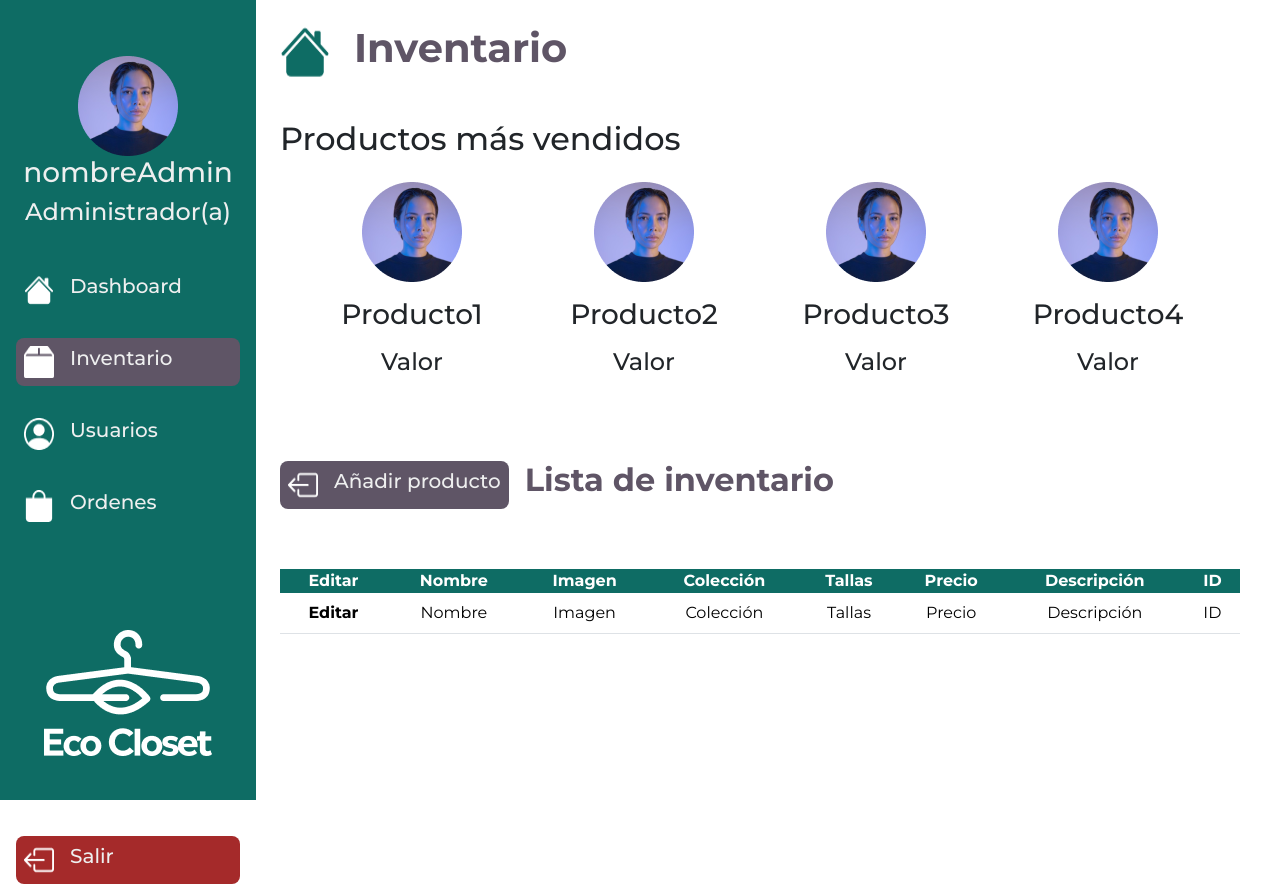
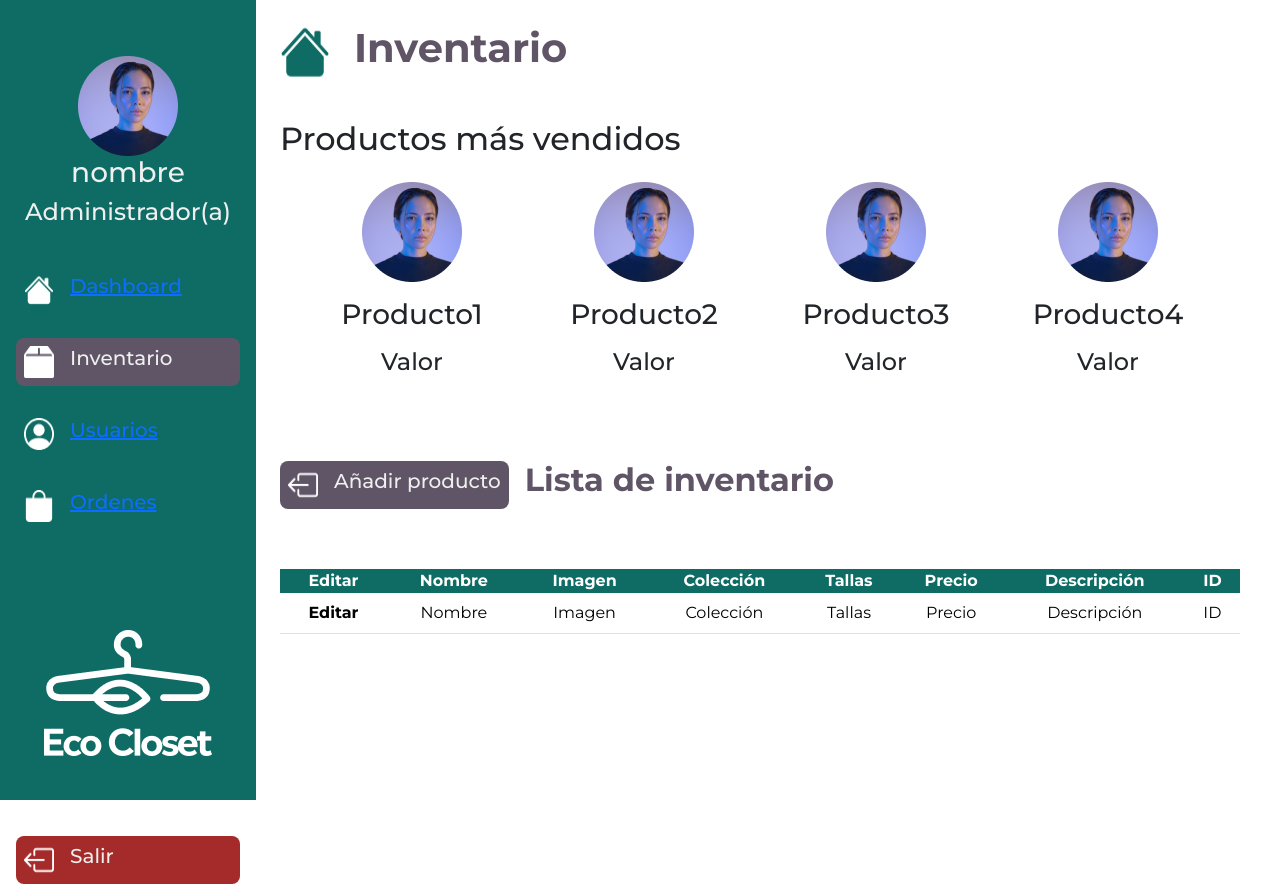
Before and after one commit to Camilo-Fetiva/Ecocloset-TF300h, an Angular app in the folder frontend/: page /Dashboard/Inventario in a window 1280 px wide. Built offline with nearby package versions, Linux system fonts and the light colour scheme.

Commit message:
[actualizar] rutas de dashboard

```diff
--- a/frontend/src/app/pages/dashboard/admin/admin.component.html
+++ b/frontend/src/app/pages/dashboard/admin/admin.component.html
@@ -1,8 +1,11 @@
+<!-- NgFor recorre elemento de un ARRAY y escoge el dato especifico-->
+<!-- <div *ngFor="let admin of allAdmin" class="col">  -->
+
 <main>
     <section class="admin-categorias">
         <section class="admin-texto">
             <img src="/assets/dashboard/home/img-admin.png" alt="img-administrador">
-            <h3>nombreAdmin</h3>
+            <h3>nombre</h3>
             <h4>Administrador(a)</h4>
         </section>
 
@@ -13,15 +16,15 @@
             </section>
             <section class="boton-disable">
                 <img src="/assets/dashboard/home/img-icono-inventario.png" alt="icono">
-                <h5>Inventario</h5>
+                <a routerLink="/Dashboard/Inventario"><h5>Inventario</h5></a>
             </section>
             <section class="boton-disable">
                 <img src="/assets/dashboard/home/img-icono-users.png" alt="icono">
-                <h5>Usuarios</h5>
+                <a routerLink="/Dashboard/Usuarios"><h5>Usuarios</h5></a>
             </section>
             <section class="boton-disable">
                 <img src="/assets/dashboard/home/img-icono-ordenes.png" alt="icono">
-                <h5>Ordenes</h5>
+                <a routerLink="/Dashboard/Ordenes"><h5>Ordenes</h5></a>
             </section>
         </section>
 
@@ -50,7 +53,7 @@
                   <h2 class="card-title">Ordenes</h2>
                   <section class="boton-config">
                     <img src="/assets/dashboard/home/img-icono-config.png" alt="icono">
-                    <h5>Ver Ordenes</h5>
+                    <a routerLink="/Dashboard/Ordenes"><h5>Ver Ordenes</h5></a>
                   </section>
                 </div>
             </div>
@@ -61,7 +64,7 @@
                   <h2 class="card-title">Inventario</h2>
                   <section class="boton-config">
                     <img src="/assets/dashboard/home/img-icono-config.png" alt="icono">
-                    <h5>Ver Inventario</h5>
+                    <a routerLink="/Dashboard/Inventario"><h5>Ver Inventario</h5></a>
                   </section>
                 </div>
             </div>
@@ -72,7 +75,7 @@
                   <h2 class="card-title">Usuarios</h2>
                   <section class="boton-config">
                     <img src="/assets/dashboard/home/img-icono-config.png" alt="icono">
-                    <h5>Ver Usuarios</h5>
+                    <a routerLink="/Dashboard/Usuarios"><h5>Ver Usuarios</h5></a>
                   </section>
                 </div>
             </div>
--- a/frontend/src/app/pages/dashboard/admin/admin.component.ts
+++ b/frontend/src/app/pages/dashboard/admin/admin.component.ts
@@ -1,12 +1,44 @@
-import { Component } from '@angular/core';
+import { Component, inject } from '@angular/core';
+
+// DEPENDENCIAS NECESARIAS
+import { RouterOutlet } from '@angular/router';
+import { RouterLink } from '@angular/router';
+
+// IMPORTAR ADMIN
+import { AdminService } from '../../../services/admin.service';
+import { Admin } from '../../../interfaces/admin';
+
+// IMPORTAR EL NGFOR PARA USAR EL CICLO
+import { NgFor } from '@angular/common';
 
 @Component({
   selector: 'app-admin',
   standalone: true,
-  imports: [],
+  imports: [RouterOutlet, RouterLink, NgFor],
   templateUrl: './admin.component.html',
   styleUrl: './admin.component.css'
 })
 export class AdminComponent {
+// 1. INJECT de las dependencias a usar
+  _products = inject(AdminService)
 
+  // 2. Declaracion de variables
+  allAdmin : Admin[] = []; //Array de productos y la estructura la da la interfase
+
+  // PETICION GET (OBTENER)
+  obtenerAdmin(){
+    // Traer la dependencias del servicio y usar los metodos
+    this._products.getAdmin().subscribe(
+      {
+        // Gestionar la respuesta de la peticion
+        // Manejo de errores
+        next: (res:any) => {
+          // Cuando sale correcto
+          console.log (res.datos);
+          // Guardar los datos en la variable
+          this.allAdmin = res.datos;
+          console.log (this.allAdmin);}
+      }
+    );
+  }
 }
--- a/frontend/src/app/pages/dashboard/inventory/inventory.component.html
+++ b/frontend/src/app/pages/dashboard/inventory/inventory.component.html
@@ -3,14 +3,14 @@
     <section class="admin-categorias">
         <section class="admin-texto">
             <img src="/assets/dashboard/home/img-admin.png" alt="img-administrador">
-            <h3>nombreAdmin</h3>
+            <h3>nombre</h3>
             <h4>Administrador(a)</h4>
         </section>
 
         <section class="rutas">
             <section class="boton-disable">
                 <img src="/assets/dashboard/home/img-icono-home.png" alt="icono">
-                <h5>Dashboard</h5>
+                <a routerLink="/Dashboard"><h5>Dashboard</h5></a>
             </section>
             <section class="boton-active">
                 <img src="/assets/dashboard/home/img-icono-inventario.png" alt="icono">
@@ -18,11 +18,11 @@
             </section>
             <section class="boton-disable">
                 <img src="/assets/dashboard/home/img-icono-users.png" alt="icono">
-                <h5>Usuarios</h5>
+                <a routerLink="/Dashboard/Usuarios"><h5>Usuarios</h5></a>
             </section>
             <section class="boton-disable">
                 <img src="/assets/dashboard/home/img-icono-ordenes.png" alt="icono">
-                <h5>Ordenes</h5>
+                <a routerLink="/Dashboard/Ordenes"><h5>Ordenes</h5></a>
             </section>
         </section>
 
--- a/frontend/src/app/pages/dashboard/inventory/inventory.component.ts
+++ b/frontend/src/app/pages/dashboard/inventory/inventory.component.ts
@@ -1,9 +1,13 @@
 import { Component } from '@angular/core';
+
+// DEPENDENCIAS NECESARIAS
+import { RouterOutlet } from '@angular/router';
+import { RouterLink } from '@angular/router';
 
 @Component({
   selector: 'app-inventory',
   standalone: true,
-  imports: [],
+  imports: [RouterOutlet, RouterLink],
   templateUrl: './inventory.component.html',
   styleUrl: './inventory.component.css'
 })
--- a/frontend/src/app/pages/dashboard/orders/orders.component.html
+++ b/frontend/src/app/pages/dashboard/orders/orders.component.html
@@ -5,22 +5,22 @@
     <section class="admin-categorias">
         <section class="admin-texto">
             <img src="/assets/dashboard/home/img-admin.png" alt="img-administrador">
-            <h3>nombreAdmin</h3>
+            <h3>nombre</h3>
             <h4>Administrador(a)</h4>
         </section>
 
         <section class="rutas">
             <section class="boton-disable">
                 <img src="/assets/dashboard/home/img-icono-home.png" alt="icono">
-                <h5>Dashboard</h5>
+                <a routerLink="/Dashboard"><h5>Dashboard</h5></a>
             </section>
             <section class="boton-disable">
                 <img src="/assets/dashboard/home/img-icono-inventario.png" alt="icono">
-                <h5>Inventario</h5>
+                <a routerLink="/Dashboard/Inventario"><h5>Inventario</h5></a>
             </section>
             <section class="boton-disable">
                 <img src="/assets/dashboard/home/img-icono-users.png" alt="icono">
-                <h5>Usuarios</h5>
+                <a routerLink="/Dashboard/Usuarios"><h5>Usuarios</h5></a>
             </section>
             <section class="boton-active">
                 <img src="/assets/dashboard/home/img-icono-ordenes.png" alt="icono">
--- a/frontend/src/app/pages/dashboard/orders/orders.component.ts
+++ b/frontend/src/app/pages/dashboard/orders/orders.component.ts
@@ -6,10 +6,14 @@ import { inject } from '@angular/core';
 import { NgFor } from '@angular/common';
 import { TableComponent } from '../../../components/table/table.component';
 
+// DEPENDENCIAS NECESARIAS
+import { RouterOutlet } from '@angular/router';
+import { RouterLink } from '@angular/router';
+
 @Component({
   selector: 'app-orders',
   standalone: true,
-  imports: [NgFor, TableComponent],
+  imports: [RouterOutlet, RouterLink, NgFor, TableComponent],
   templateUrl: './orders.component.html',
   styleUrl: './orders.component.css'
 })
--- a/frontend/src/app/pages/dashboard/users/users.component.html
+++ b/frontend/src/app/pages/dashboard/users/users.component.html
@@ -3,18 +3,18 @@
     <section class="admin-categorias">
         <section class="admin-texto">
             <img src="/assets/dashboard/home/img-admin.png" alt="img-administrador">
-            <h3>nombreAdmin</h3>
+            <h3>nombre</h3>
             <h4>Administrador(a)</h4>
         </section>
 
         <section class="rutas">
             <section class="boton-disable">
                 <img src="/assets/dashboard/home/img-icono-home.png" alt="icono">
-                <h5>Dashboard</h5>
+                <a routerLink="/Dashboard"><h5>Dashboard</h5></a>
             </section>
             <section class="boton-disable">
                 <img src="/assets/dashboard/home/img-icono-inventario.png" alt="icono">
-                <h5>Inventario</h5>
+                <a routerLink="/Dashboard/Inventario"><h5>Inventario</h5></a>
             </section>
             <section class="boton-active">
                 <img src="/assets/dashboard/home/img-icono-users.png" alt="icono">
@@ -22,7 +22,7 @@
             </section>
             <section class="boton-disable">
                 <img src="/assets/dashboard/home/img-icono-ordenes.png" alt="icono">
-                <h5>Ordenes</h5>
+                <a routerLink="/Dashboard/Ordenes"><h5>Ordenes</h5></a>
             </section>
         </section>
 
--- a/frontend/src/app/pages/dashboard/users/users.component.ts
+++ b/frontend/src/app/pages/dashboard/users/users.component.ts
@@ -1,9 +1,13 @@
 import { Component } from '@angular/core';
+
+// DEPENDENCIAS NECESARIAS
+import { RouterOutlet } from '@angular/router';
+import { RouterLink } from '@angular/router';
 
 @Component({
   selector: 'app-users',
   standalone: true,
-  imports: [],
+  imports: [RouterOutlet, RouterLink],
   templateUrl: './users.component.html',
   styleUrl: './users.component.css'
 })
```
